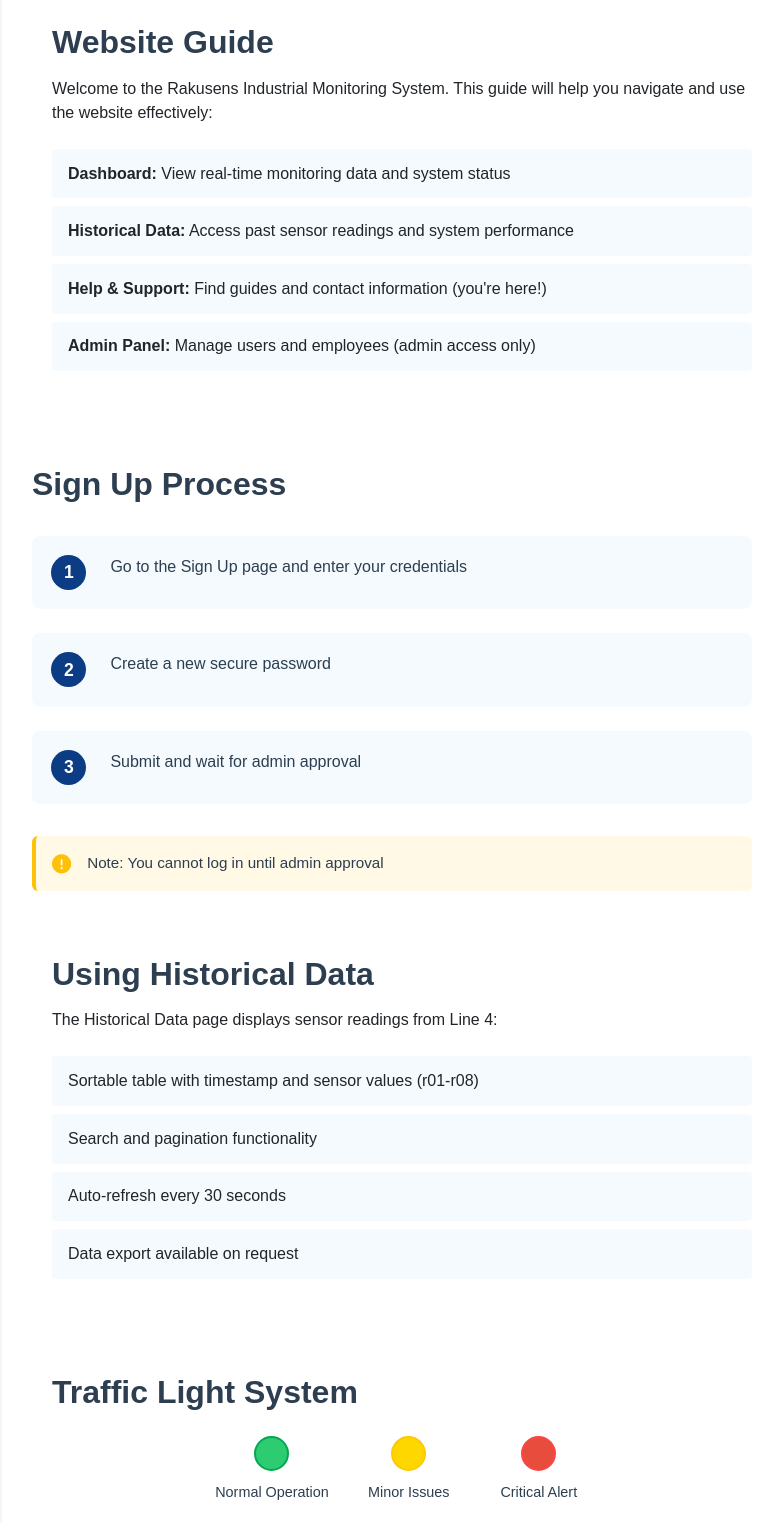
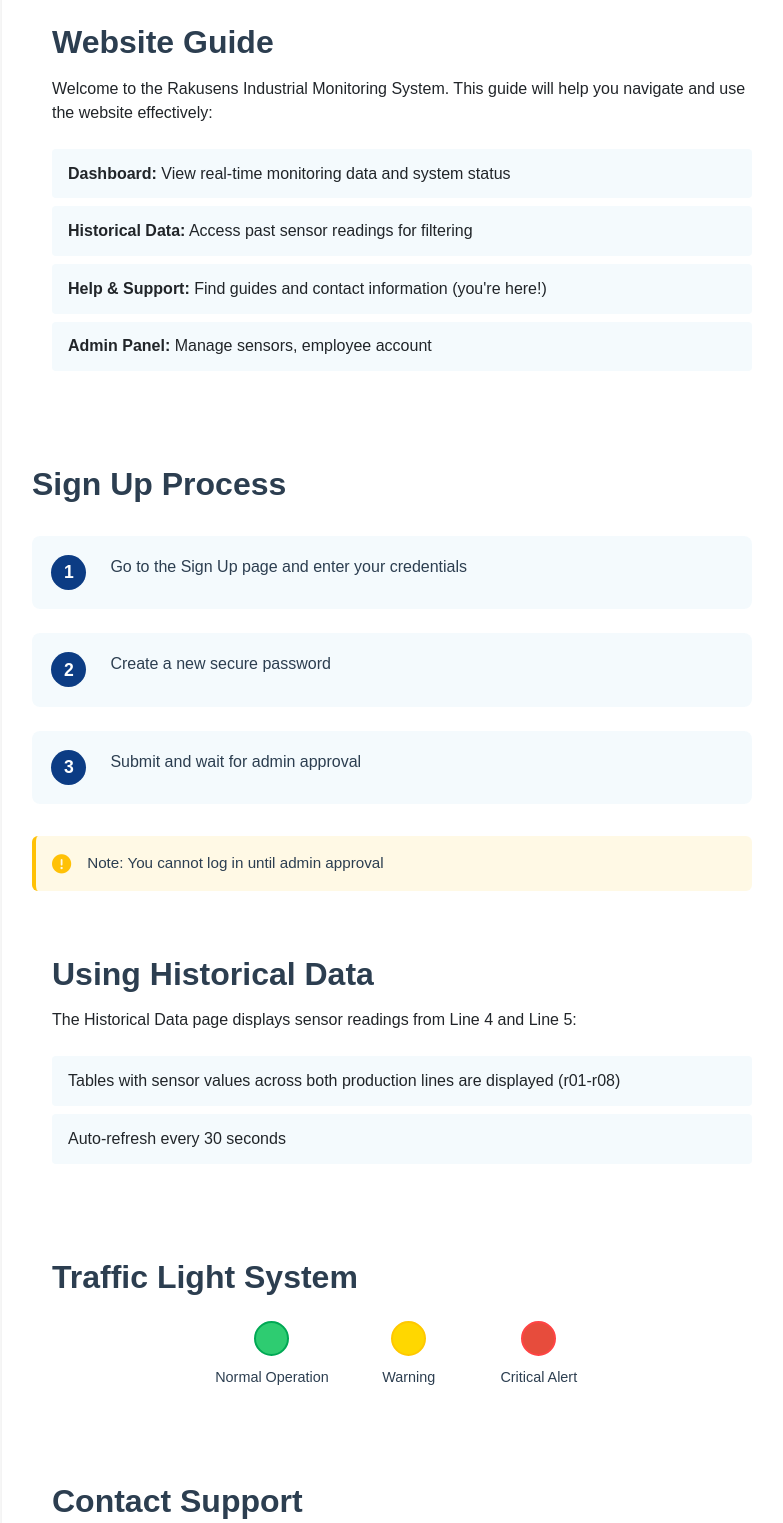
Before and after one commit to Yahyaaa-1/Team17, a plain HTML site: page src/website/pages/help.html in a window 1280 px wide. Shown: the part 332-1855 px from the top of the page, without its empty margins (238-1021 px from the left). Drawn offline with nearby package versions, Linux system fonts and the light colour scheme.

Commit message:
updated help page

```diff
--- a/src/website/pages/help.html
+++ b/src/website/pages/help.html
@@ -64,9 +64,9 @@
                 <p>Welcome to the Rakusens Industrial Monitoring System. This guide will help you navigate and use the website effectively:</p>
                 <ul class="guide-list">
                     <li><strong>Dashboard:</strong> View real-time monitoring data and system status</li>
-                    <li><strong>Historical Data:</strong> Access past sensor readings and system performance</li>
+                    <li><strong>Historical Data:</strong> Access past sensor readings for filtering</li>
                     <li><strong>Help & Support:</strong> Find guides and contact information (you're here!)</li>
-                    <li><strong>Admin Panel:</strong> Manage users and employees (admin access only)</li>
+                    <li><strong>Admin Panel:</strong> Manage sensors, employee account</li>
                 </ul>
             </section>
 
@@ -102,12 +102,12 @@
             <!-- Historical Data Section -->
             <section class="help-section">
                 <h2>Using Historical Data</h2>
-                <p>The Historical Data page displays sensor readings from Line 4:</p>
+                <p>The Historical Data page displays sensor readings from Line 4 and Line 5:</p>
                 <ul class="data-features">
-                    <li>Sortable table with timestamp and sensor values (r01-r08)</li>
-                    <li>Search and pagination functionality</li>
+                    <li>Tables with sensor values across both production lines are displayed (r01-r08)</li>
+
                     <li>Auto-refresh every 30 seconds</li>
-                    <li>Data export available on request</li>
+
                 </ul>
             </section>
 
@@ -121,7 +121,7 @@
                     </div>
                     <div class="status-item">
                         <div class="light yellow"></div>
-                        <span class="status-label">Minor Issues</span>
+                        <span class="status-label">Warning</span>
                     </div>
                     <div class="status-item">
                         <div class="light red"></div>
@@ -174,7 +174,7 @@
                                 <div class="faq-content">
                                     <i class="fas fa-key"></i>
                                     <div>
-                                        <p>Click "Forgot Password" on the login page and contact your administrator for a temporary password.</p>
+                                        <p>Click "Forgot Password" on login page to delete account history and restart registration process</p>
                                     </div>
                                 </div>
                             </div>
```
